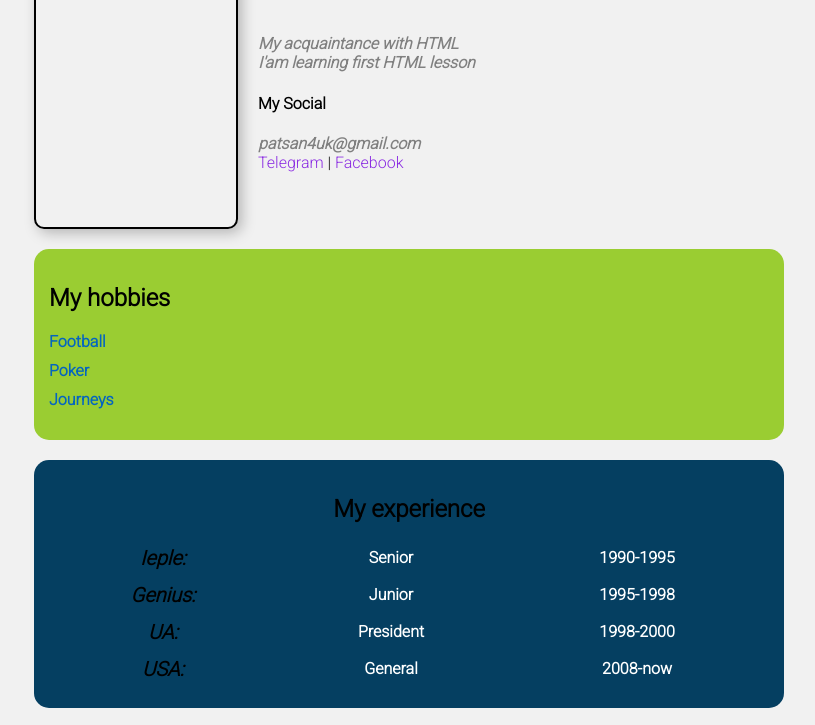
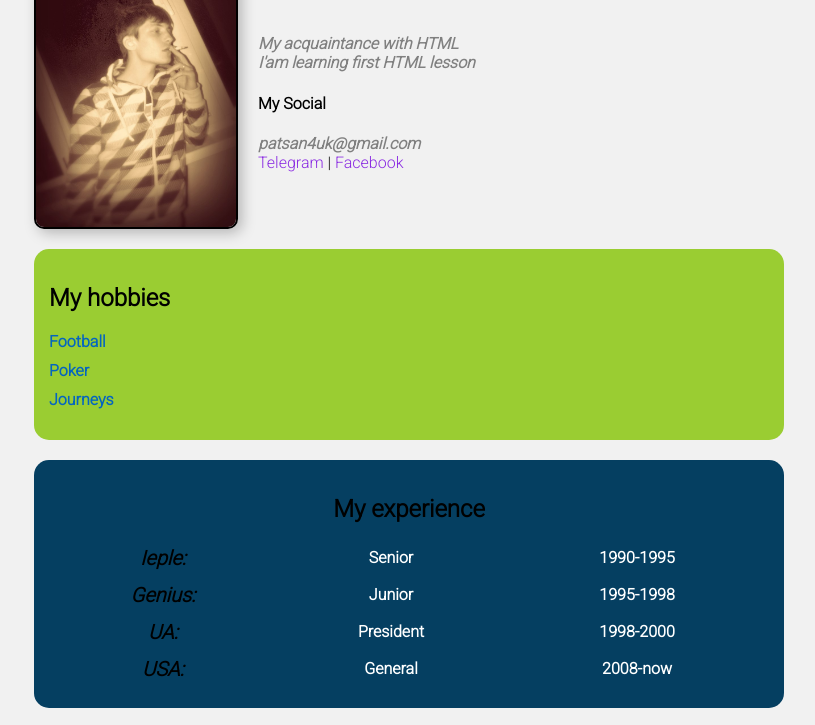
Before and after one commit to patsan4uk/myprofile, a plain HTML site: page index.html in a window 1280 px wide. Shown: the part 105-830 px from the top of the page, without its empty margins (231-1046 px from the left). Drawn offline with Linux system fonts and the light colour scheme.

Commit message:
Update index.html

```diff
--- a/index.html
+++ b/index.html
@@ -16,7 +16,7 @@
 <body>
     <div class="container">
         <div class="info">
-            <img class="myphoto" src="img/myphoto.jpg" alt="my photo">
+            <img class="myphoto" src="myphoto.jpg" alt="my photo">
             <div class="info-text">
                 <h1>Kliushyn Maxim</h1>
                 <p>My acquaintance with <strong>HTML</strong></p>
```
